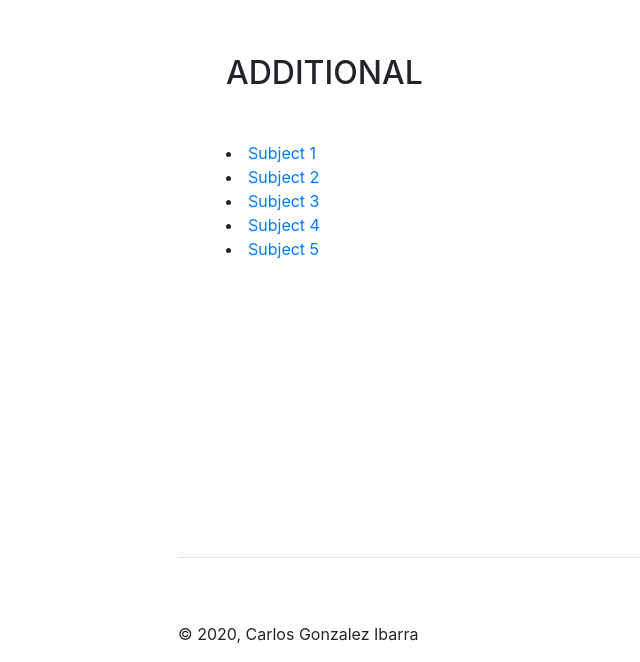
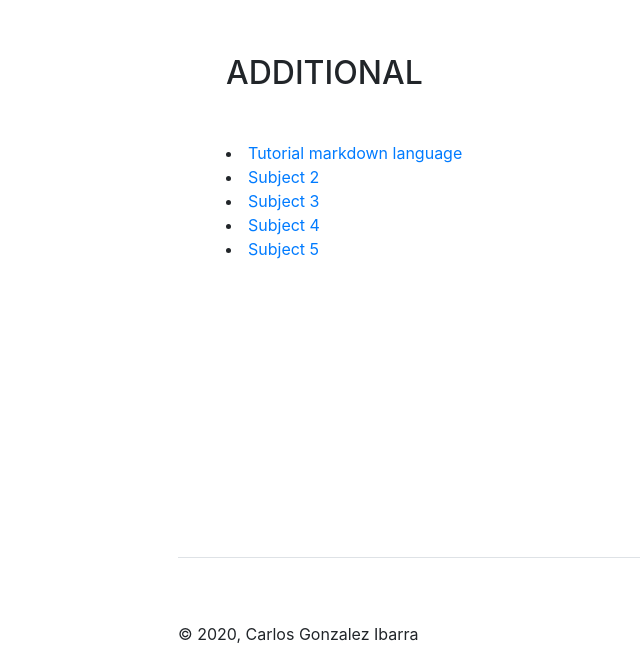
Before and after one commit to jc-gi/tc, a website with bundled scripts: page index.html in a window 1280 px wide. Shown: the part 8294-8956 px from the top of the page, without its empty margins (94-734 px from the left). Built offline with nearby package versions, Linux system fonts and the light colour scheme; a web font is replaced by a local one.

Commit message:
Debugging

```diff
--- a/index.html
+++ b/index.html
@@ -602,7 +602,7 @@
 
     <li>
       <i class="fa-li fa fa-file-o text-warning"></i>
-      <a href="">	Subject 1</a></li>
+      <a href="https://www.makeareadme.com/">	Tutorial markdown language</a></li>
     <li>
       <i class="fa-li fa fa-file-o text-warning"></i>
       <a href=" "> Subject 2</a></li>
```
